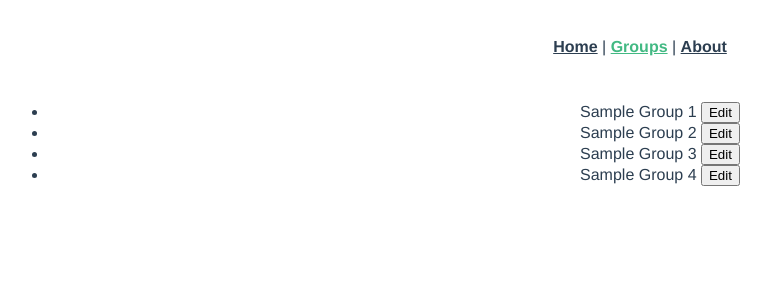
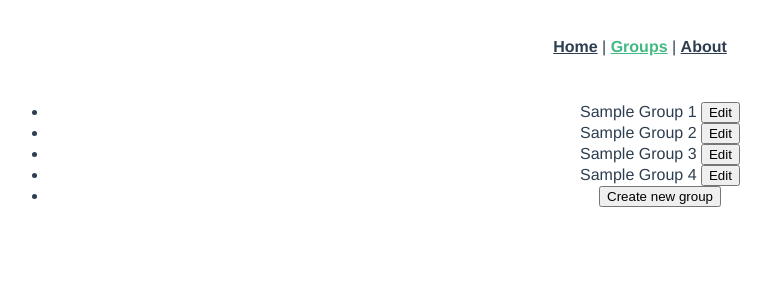
Before and after one commit to alami/CshWebFrontend, a Vue app in the folder client/: page /#/groups in a window 1280 px wide. Shown: the top 300 px of the page, without its empty margins (0-771 px from the left). Built offline with nearby package versions, Linux system fonts and the light colour scheme.

Commit message:
views/Groups.vue add group

```diff
--- /dev/null
+++ b/client/src/components/groups/CreateGroup.vue
@@ -0,0 +1,33 @@
+<template>
+  <span v-if="creating">
+    <input v-model="group.name" placeholder="Enter a name for the group">
+    <button v-on:click="save()">Save</button>
+    <button v-on:click="discard()">Discard</button>
+  </span>
+  <button v-else v-on:click="create()">Create new group</button>
+</template>
+
+<script lang="ts">
+import { Component, Vue, Prop } from 'vue-property-decorator';
+import { GroupViewModel } from './models'
+
+@Component({})
+export default class CreateGroup extends Vue {
+  private group: GroupViewModel | null = null;
+  private creating: boolean = false;
+
+  private create(): void {
+    this.group = { id: 0, name: ''};
+    this.creating = true;
+  }
+  private save(): void {
+    this.$emit('add', this.group);
+    this.discard();
+  }
+
+  private discard(): void {
+    this.creating = false;
+    this.group = null;
+  }
+}
+</script>
--- a/client/src/components/groups/GroupList.vue
+++ b/client/src/components/groups/GroupList.vue
@@ -3,17 +3,19 @@
     <li v-for="group in groups" v-bind:key="group.id">
       <GroupDetail v-bind:group="group"  v-on:update="onUpdate" v-on:remove="onRemove" />
     </li>
+    <li><CreateGroup v-on:add="onAdd"/></li>
   </ul>
 </template>
 
 <script lang="ts">
 import {Component, Prop, Vue} from 'vue-property-decorator';
 import GroupDetail from './GroupDetail.vue';
+import CreateGroup from './CreateGroup.vue';
 import {GroupViewModel} from "@/components/groups/models";
 
 @Component({
   components: {
-    GroupDetail
+    GroupDetail, CreateGroup
   }
 })
 export default class GroupList extends Vue {
--- a/client/src/views/Groups.vue
+++ b/client/src/views/Groups.vue
@@ -12,10 +12,10 @@ import {GroupViewModel} from '@/components/groups/models';
   }
 })
 export default class Groups extends Vue {
-  private currentId: number = 3;
+  private currentId: number = 4;
   private groups: GroupViewModel[] = [
-      {id: 1, name: 'Sample Group 1'}, {id: 2, name: 'Sample Group 2'},
-      {id: 3, name: 'Sample Group 3'}, {id: 4, name: 'Sample Group 4'}
+      {id: ++this.currentId, name: 'Sample Group 1'}, {id: ++this.currentId, name: 'Sample Group 2'},
+      {id: ++this.currentId, name: 'Sample Group 3'}, {id: ++this.currentId, name: 'Sample Group 4'}
   ];
   private onUpdate(group: GroupViewModel): void {
     const index = this.groups.findIndex(g => g.id === group.id);
```
